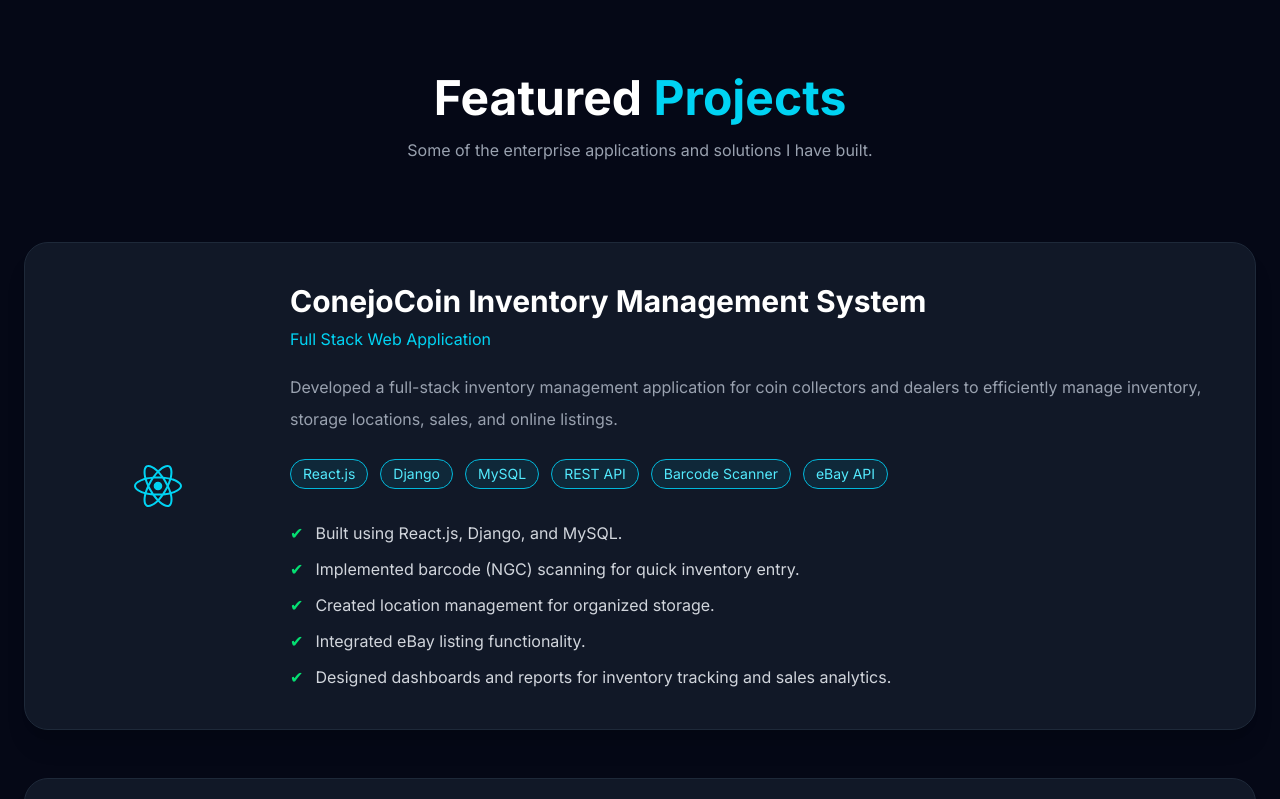
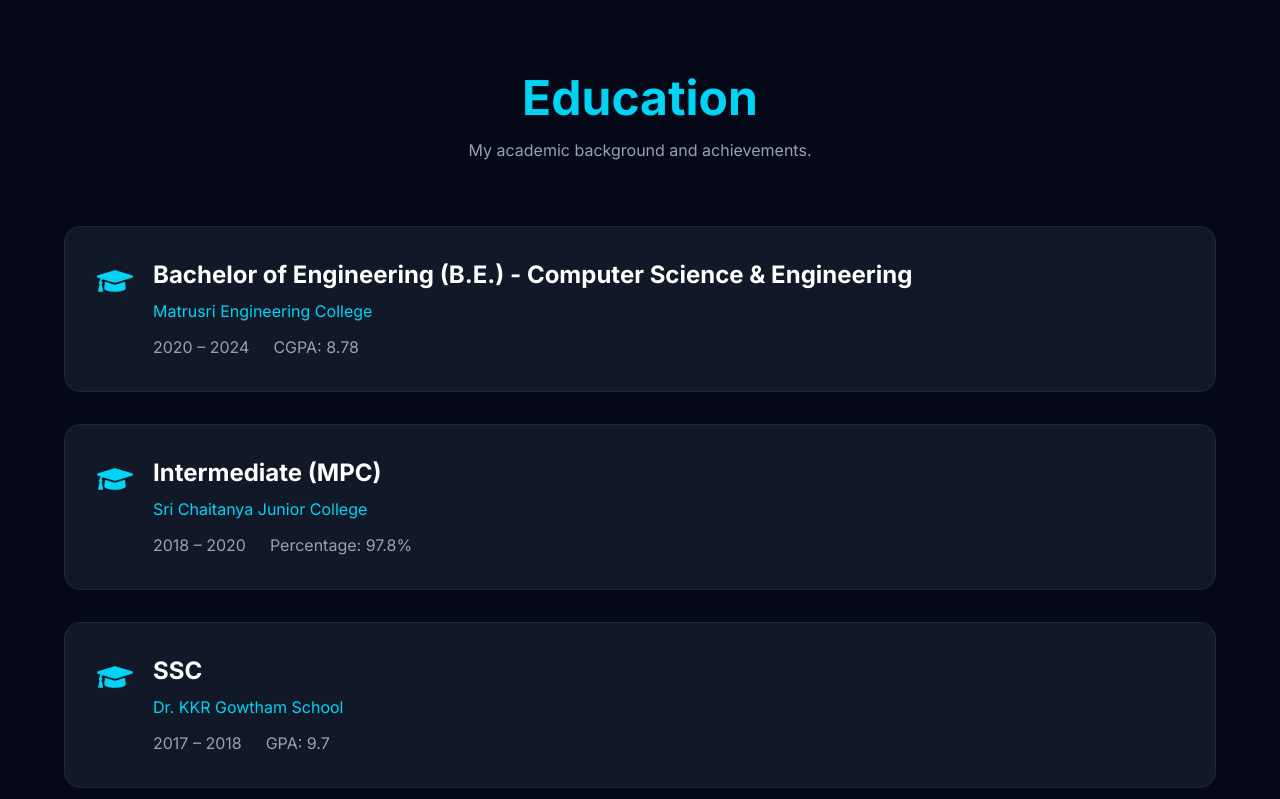
Before and after one commit to Navateja-gupta/navateja-portfolio, a Next.js app: page / in a window 1280 px wide. Shown: the part 4600-5399 px from the top of the page. Built offline with nearby package versions, Linux system fonts and the light colour scheme.

Commit message:
Added Education section

```diff
--- a/app/page.tsx
+++ b/app/page.tsx
@@ -7,6 +7,7 @@
 import AI from "@/components/AI";
 import Contact from "@/components/Contact";
 //import Footer from "@/components/Footer";
+import Education from "@/components/Education";
 
 export default function Home() {
   return (
@@ -16,6 +17,7 @@
       <About />
       <Skills />
       <Experience />
+      <Education />
       <Projects />
       <AI />
       <Contact />
--- /dev/null
+++ b/components/Education.tsx
@@ -0,0 +1,92 @@
+"use client";
+
+import { motion } from "framer-motion";
+import { FaGraduationCap } from "react-icons/fa";
+
+const education = [
+  {
+    degree: "Bachelor of Engineering (B.E.) - Computer Science & Engineering",
+    institute: "Matrusri Engineering College",
+    duration: "2020 – 2024",
+    score: "CGPA: 8.78",
+  },
+  {
+    degree: "Intermediate (MPC)",
+    institute: "Sri Chaitanya Junior College",
+    duration: "2018 – 2020",
+    score: "Percentage: 97.8%",
+  },
+  {
+    degree: "SSC",
+    institute: "Dr. KKR Gowtham School",
+    duration: "2017 – 2018",
+    score: "GPA: 9.7",
+  },
+];
+
+export default function Education() {
+  return (
+    <section id="education" className="bg-[#050816] py-24 px-6">
+      <div className="max-w-6xl mx-auto">
+
+        <motion.div
+          initial={{ opacity: 0, y: 40 }}
+          whileInView={{ opacity: 1, y: 0 }}
+          viewport={{ once: true }}
+          className="text-center mb-16"
+        >
+          <h2 className="text-5xl font-bold">
+            <span className="text-cyan-400">Education</span>
+          </h2>
+
+          <p className="mt-4 text-gray-400">
+            My academic background and achievements.
+          </p>
+        </motion.div>
+
+        <div className="space-y-8">
+
+          {education.map((item, index) => (
+            <motion.div
+              key={index}
+              initial={{ opacity: 0, x: 40 }}
+              whileInView={{ opacity: 1, x: 0 }}
+              viewport={{ once: true }}
+              transition={{ delay: index * 0.2 }}
+              className="rounded-2xl border border-gray-800 bg-[#111827] p-8 hover:border-cyan-400 transition"
+            >
+              <div className="flex items-start gap-5">
+
+                <FaGraduationCap className="text-4xl text-cyan-400 mt-1" />
+
+                <div className="flex-1">
+
+                  <h3 className="text-2xl font-bold">
+                    {item.degree}
+                  </h3>
+
+                  <p className="text-cyan-400 mt-2">
+                    {item.institute}
+                  </p>
+
+                  <div className="flex flex-wrap gap-6 mt-3 text-gray-400">
+
+                    <span>{item.duration}</span>
+
+                    <span>{item.score}</span>
+
+                  </div>
+
+                </div>
+
+              </div>
+
+            </motion.div>
+          ))}
+
+        </div>
+
+      </div>
+    </section>
+  );
+}
```
